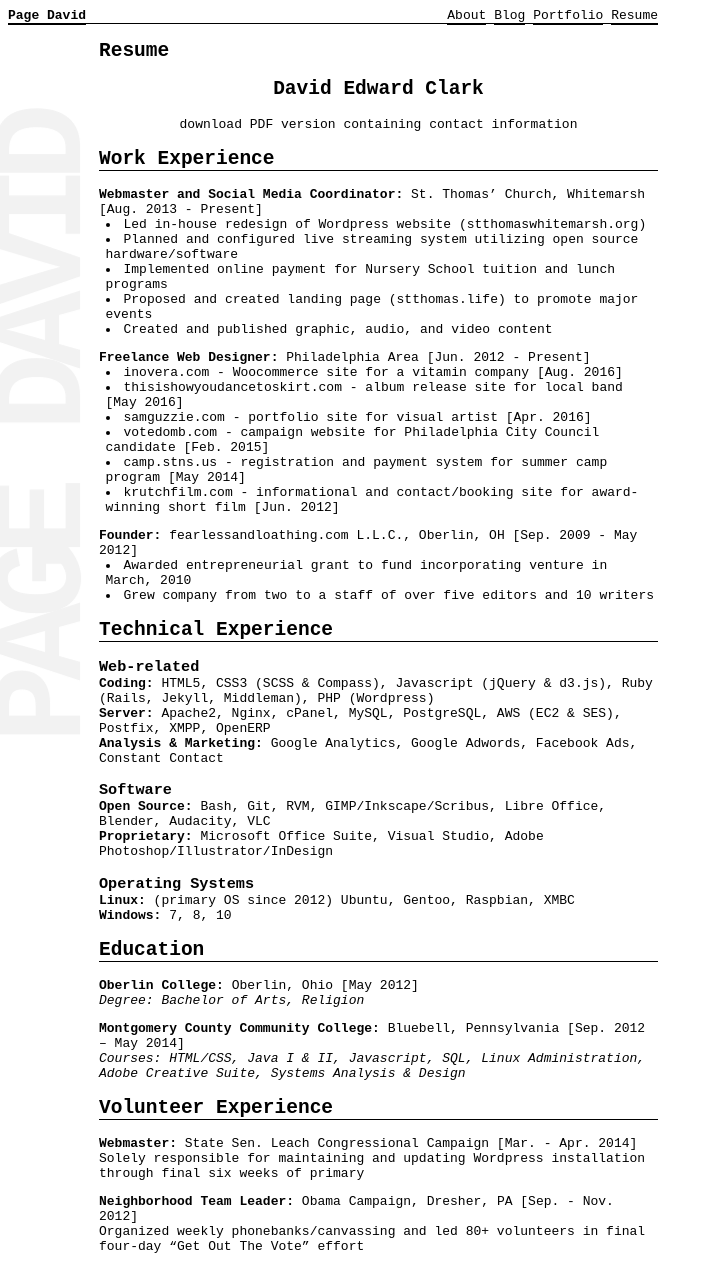
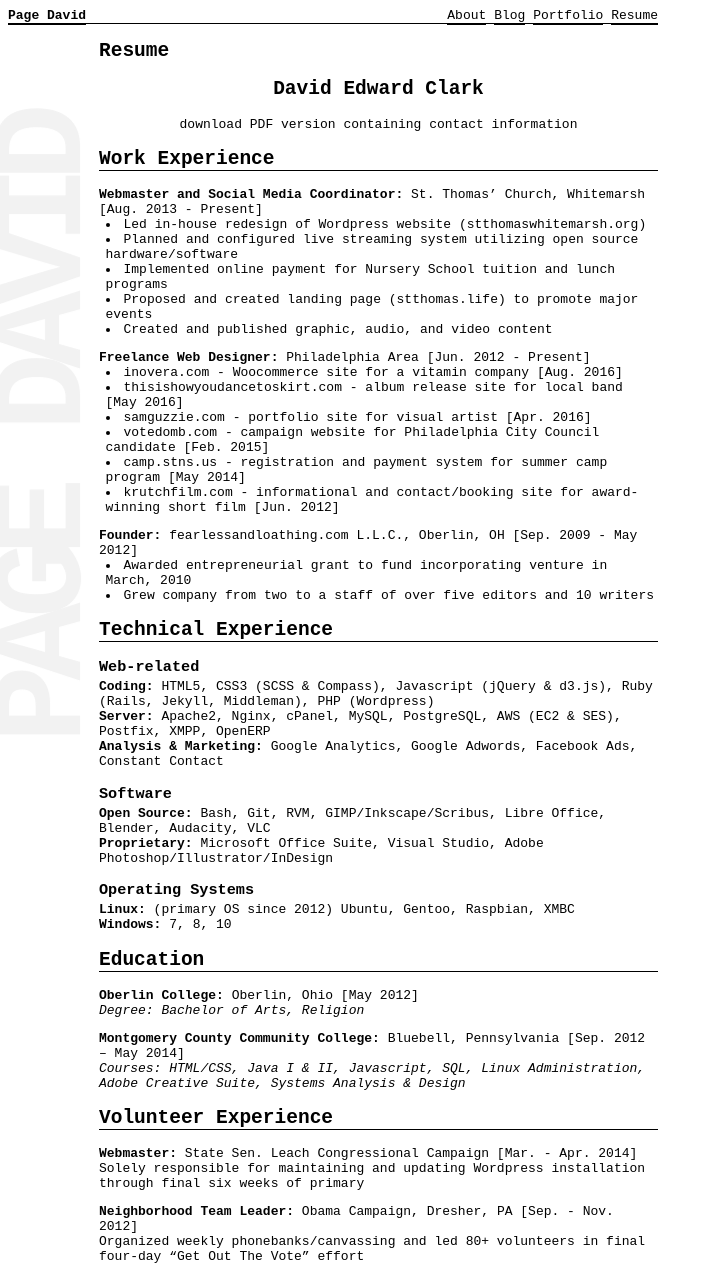
Before and after one commit to pagedavid/pagedavid.github.io, a Jekyll site: the page built from resume.md, in a window 1280 px wide. Shown: the whole page, without its empty margins (0-721 px from the left). Built offline with Jekyll 4.4.1, drawn with Linux system fonts in a browser that asks for light colours.

Commit message:
resume h3+p top-margin

```diff
--- a/_sass/brutal/_base.scss
+++ b/_sass/brutal/_base.scss
@@ -77,7 +77,7 @@ h1 {
     margin-bottom: 0em;
   }
   h3+p {
-    margin-top: 0em;
+    margin-top: .25em;
   }
   p {
     margin-bottom: 0em;
```
